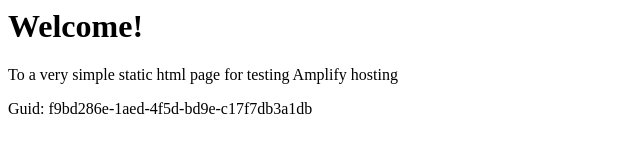
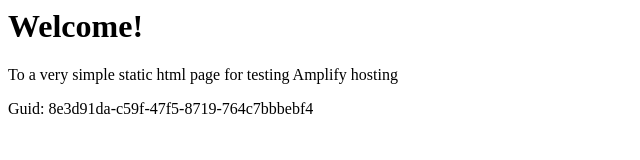
Before and after one commit to aws-aemilia-sin/Github-PR-Commit-Integration-Test-DoNotTouch-GitHubWebhookPushCanaryTest-v1-prod-ap-southeast-1, a website: page src/index.html in a window 1280 px wide. Shown: the full height of the page, 0-640 px from the left. Drawn offline with Linux system fonts and the light colour scheme.

Commit message:
commit from integ tests

```diff
--- a/src/index.html
+++ b/src/index.html
@@ -12,6 +12,6 @@
 <body>
     <h1>Welcome!</h1>
     <p>To a very simple static html page for testing Amplify hosting</p>
-    <p>Guid: f9bd286e-1aed-4f5d-bd9e-c17f7db3a1db</p></body>
+    <p>Guid: 8e3d91da-c59f-47f5-8719-764c7bbbebf4</p></body>
 
 </html>
```
